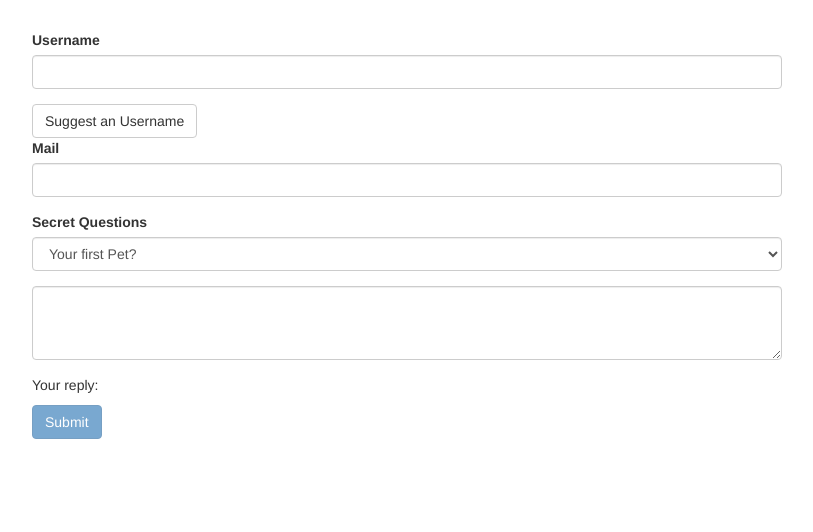
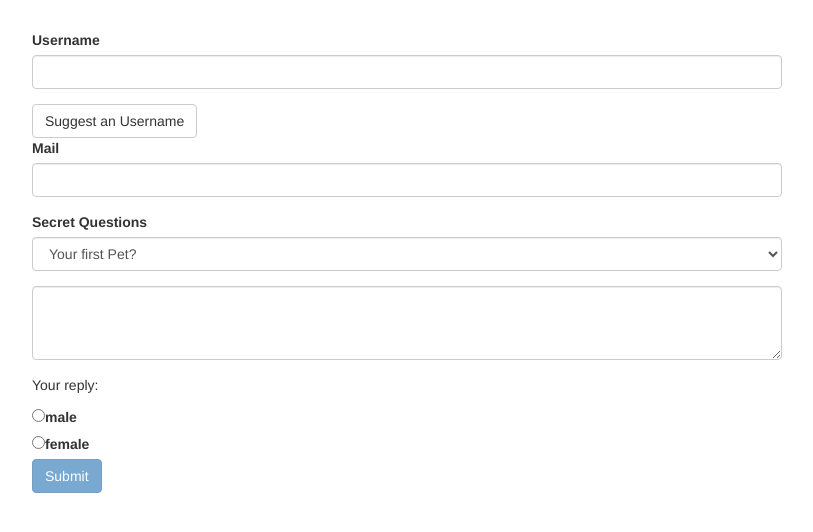
Before and after one commit to Griesba/angular-the-complete-guide, an Angular app in the folder forms-td-start/: page / in a window 1280 px wide. Shown: the top 532 px of the page, without its empty margins (233-1046 px from the left). Built offline with nearby package versions, Linux system fonts and the light colour scheme.

Commit message:
Handling radio buttons

```diff
--- a/forms-td-start/src/app/app.component.html
+++ b/forms-td-start/src/app/app.component.html
@@ -39,6 +39,10 @@
           <textarea [(ngModel)]="yourResponse" rows="3" name="questionAnswer" class="form-control"></textarea>
         </div>
         <p>Your reply: {{yourResponse}}</p>
+        <div *ngFor="let gender of gender">
+          <input type="radio" ngModel [value]="gender" name="gender">
+          <label>{{gender}}</label>
+        </div>
         <button class="btn btn-primary" type="submit" [disabled]="!formElement.valid">Submit</button>
       </form>
     </div>
--- a/forms-td-start/src/app/app.component.ts
+++ b/forms-td-start/src/app/app.component.ts
@@ -11,6 +11,7 @@ export class AppComponent {
   @ViewChild('formElement') formElement: NgForm;
   defaultQuestion = 'pet';
   yourResponse: '';
+  gender = ['male', 'female'];
 
   suggestUserName() {
     const suggestedName = 'Superuser';
```
